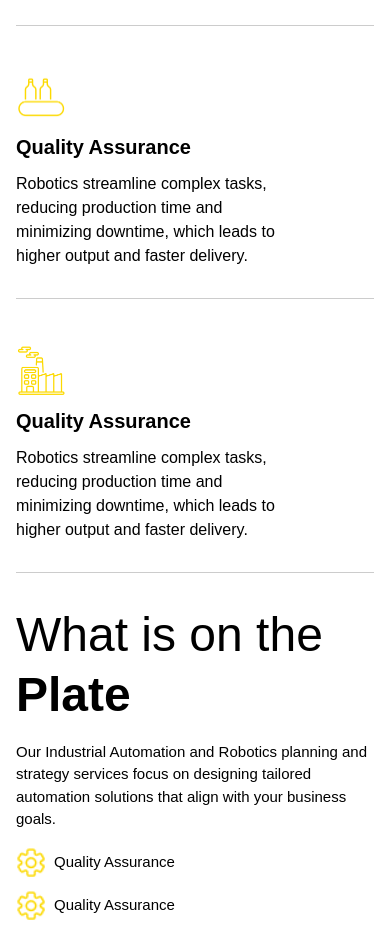
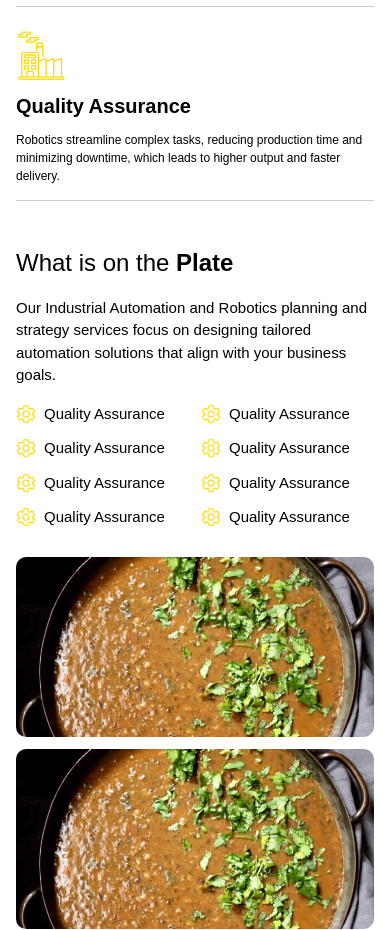
Before and after one commit to piyushpaliwalcodes/rc, a Next.js app: page /products/urad-dal in a window 390 px wide. Shown: the part 1940-2870 px from the top of the page. Built offline with nearby package versions, Linux system fonts and the light colour scheme.

Commit message:
product page refined

```diff
--- a/app/products/[specificdal]/page.tsx
+++ b/app/products/[specificdal]/page.tsx
@@ -28,12 +28,12 @@
         {
             steps.map((step,index) => {
                 return (
-                    <div className={`flex flex-row justify-between items-center py-4 md:py-[25px] px-4 md:px-[40px] hover:cursor-pointer rounded-[8px]  ${selectedStep === index ? "bg-[#FCD900] text-black" : "hover:bg-[#ffe30029] transition-all duration-200 "}`} onClick={() => setSelectedStep(index)}>
+                    <div className={`flex flex-row justify-between items-center py-3 md:py-[25px] px-4 md:px-[40px] hover:cursor-pointer rounded-[8px]  ${selectedStep === index ? "bg-[#FCD900] text-black" : "hover:bg-[#ffe30029] transition-all duration-200 "}`} onClick={() => setSelectedStep(index)}>
                         <div key={index} className="flex gap-3 md:gap-[20px] items-center w-full">
                             <p className={`text-[#FCD900] text-[28px] md:text-[50px] font-bold ${selectedStep == index ? "text-black" : ""}`}>0{index + 1}</p>
                             <div className="flex flex-col gap-1 md:gap-[5px]">
                                 <p className="font-semibold text-[16px] md:text-[20px] text-black">{step.title}</p>
-                                <p className={`text-[#81848A] text-[14px] md:text-[16px] ${selectedStep == index ? "text-black" : ""}`}>{step.description}</p>
+                                <p className={`text-[#81848A] text-[12px] md:text-[16px] ${selectedStep == index ? "text-black" : ""}`}>{step.description}</p>
                             </div>
                         </div>
                         <FaArrowRight className={`text-[#81848A] text-[22px] md:text-[30px] ${selectedStep == index ? "text-black" : ""}`} />
@@ -74,7 +74,7 @@
 
 
     const whatisontheplatedetails = {
-        title:<h1 className="text-[48px]/[60px]">What is on the <span className="font-bold">Plate</span></h1>,
+        title:<h1 className="text-[24px] md:text-[48px]/[60px]">What is on the <span className="font-bold">Plate</span></h1>,
         description:"Our Industrial Automation and Robotics planning and strategy services focus on designing tailored automation solutions that align with your business goals.",
         bulletpoints:[{
                 title:"Quality Assurance",
@@ -133,7 +133,7 @@
     }
 
    const howwepackagedetails = {
-    title:<h1 className="text-[48px]/[60px]">How we <span className="font-bold">Package</span></h1>,
+    title:<h1 className="text-[24px] md:text-[48px]/[60px]">How we <span className="font-bold">Package</span></h1>,
     description:"Through expert guidance, we focus on refining your vision, enhancing operations, and unlocking new opportunities for growth. With a collaborative approach, we empower you to make confident decisions and build a sustainable, thriving business.",
     packagedetails: [
         {
@@ -163,7 +163,7 @@
     const [selectedStep, setSelectedStep] = useState(0);
 
     return (
-        <div className="flex flex-col bg-white text-black">
+        <div className="flex flex-col bg-white text-black gap-3 md:gap-0">
             <Herosecond title={params.specificdal}/>
             <Productdetails paragraphs={productdetails.paragraphs} heroimage={productdetails.heroimage} />
             <Howwepackagedetails title={howwepackagedetails.title} packagedetails={howwepackagedetails.packagedetails} description={howwepackagedetails.description} />
--- a/components/Chooseuscard.tsx
+++ b/components/Chooseuscard.tsx
@@ -3,10 +3,10 @@
 const Chooseuscard = ({src, title, description,index}: {src: string, title: string, description: string,index:number}) =>
     {
         return (
-            <div className={`flex flex-col gap-[10px] border-b-[1px] border-black/20  py-[30px]   `}>
+            <div className={`flex flex-col gap-[10px] border-b-[1px] border-black/20  py-[15px] md:py-[30px]   `}>
                 <Image src={src} alt={title} width={50} height={50} />
                 <h1 className="text-[20px] font-semibold">{title}</h1>
-                <p className="text-[16px] w-[75%]">{description}</p>
+                <p className="text-[12px] md:text-[16px] w-full md:w-[75%]">{description}</p>
             </div>
         )
     }
--- a/components/Herowithnav.tsx
+++ b/components/Herowithnav.tsx
@@ -7,8 +7,8 @@
         <div className="h-[320px] md:h-[500px] lg:h-[655px] max-h-[655px] flex items-center justify-center relative bg-top" style={{ backgroundImage: "url('/images/aboutusbg.png')", backgroundSize: "cover", backgroundPosition: "top"}}>
             <div className="absolute inset-0 bg-black/40"></div>
             <div className="flex flex-col gap-4 md:gap-[40px] w-full max-w-full md:w-[700px] lg:w-[950px] z-10 px-4">
-                <h1 className="text-[22px] md:text-[32px] lg:text-[45px]/[60px] text-center">{title}</h1>
-                <p className="text-[14px] md:text-[16px] text-center">{description}</p>
+                <h1 className="text-[16px] md:text-[32px] lg:text-[45px]/[60px] text-center">{title}</h1>
+                <p className="text-[12px] md:text-[16px] text-center">{description}</p>
             </div>
         </div>
         </>
--- a/components/Howwepackagedetails.tsx
+++ b/components/Howwepackagedetails.tsx
@@ -7,7 +7,7 @@
             <div className="flex flex-col gap-4 md:gap-[30px] p-4 md:p-[60px]">
                 {title}
                 <p className="text-[15px] md:text-[16px]">{description}</p>
-                <div className="grid grid-cols-1 md:grid-cols-2 gap-4 md:gap-[80px] ">
+                <div className="grid grid-cols-1 md:grid-cols-2 gap-2 md:gap-[80px] ">
                     {
                         packagedetails.map((item, index) => (
                             <Chooseuscard key={index} {...item} index={index} />
--- a/components/Ourapproach.tsx
+++ b/components/Ourapproach.tsx
@@ -19,7 +19,7 @@
                         onClick={()=>setSelected(key)}
                     >
                         <img src={carddata[key].src} alt={key} className="w-[22px] h-[22px] md:w-[40px] md:h-[40px]" />
-                        <p className="text-black text-[15px] md:text-[16px] whitespace-nowrap">{carddata[key].title}</p>
+                        <p className="text-black text-[12px] md:text-[16px] whitespace-nowrap">{carddata[key].title}</p>
                     </div>
                 ))}
             </div>
@@ -137,8 +137,8 @@
     <div className="absolute top-0 left-0 w-full h-full bg-black/30"/>
     <div className="flex flex-col z-10 gap-4 md:gap-0 z-10">
     <p className="text-white font-semibold mb-2">OUR APPROACH</p>
-    <div className="flex flex-col md:flex-row justify-between items-center gap-4 md:gap-0">
-      <h1 className="text-white text-[28px] md:text-[50px]/[60px] leading-tight">
+    <div className="flex flex-col md:flex-row justify-between items-center  md:gap-0">
+      <h1 className="text-white text-[28px] md:text-[50px]/[60px] leading-tight w-full">
         Empowering sustainable <br />
         <span className="font-bold">growth in industry</span>
       </h1>
@@ -154,10 +154,10 @@
     <Selectioncard carddata={carddata} selected={selected} setSelected={setSelected} />
   </div>
 
-  <div className="flex flex-col p-4 md:p-[60px] gap-6 md:gap-0">
+  <div className="flex flex-col p-4 md:p-[60px] gap-2 md:gap-0">
     <p className="text-black/40 font-semibold mb-2">OUR HISTORY</p>
-    <div className="flex flex-col md:flex-row justify-between items-center gap-4 md:gap-0">
-      <h1 className="text-black text-[28px] md:text-[50px]/[60px] leading-tight">
+    <div className="flex flex-col md:flex-row justify-between items-center gap-2 md:gap-0 w-full">
+      <h1 className="text-black text-[28px] md:text-[50px]/[60px] leading-tight w-full">
       Foundation of excellences <br />
         <span className="font-bold">in industry</span>
       </h1>
--- a/components/Twentyfiveplus.tsx
+++ b/components/Twentyfiveplus.tsx
@@ -22,23 +22,23 @@
     ]
     return (
         <div className="flex flex-col-reverse lg:flex-row w-full justify-between p-4 md:p-[60px] text-black gap-6 md:gap-0">
-            <div className="flex justify-center w-full lg:w-auto">
-                <Image src="/images/25+.png" alt="25plus" width={427} height={650} className="w-full max-w-[220px] md:max-w-[350px] lg:max-w-[600px] h-[180px] md:h-[220px] lg:h-[650px] object-contain flex-shrink-0 mx-auto mt-6 lg:mt-0"/>
+            <div className="flex justify-center w-full lg:w-auto ">
+                <Image src="/images/25+.png" alt="25plus" width={427} height={650} className="w-full h-full max-w-full] md:max-w-[350px] lg:max-w-[600px] h-[180px] md:h-[220px] lg:h-[650px] object-contain flex-shrink-0 mx-auto mt-6 lg:mt-0"/>
             </div>
             <div className="w-full md:w-[633px] flex flex-col gap-6 md:gap-[30px] mx-auto">
                 <Highlight/>
-                <div className="flex flex-col md:flex-row gap-4 md:gap-[30px] justify-between w-full">
+                <div className="flex flex-row gap-4 md:gap-[30px] justify-between w-full">
                     <div className="flex flex-col gap-2 md:gap-[10px] w-full md:w-auto">
                         {bulletpoints.map((bulletpoint,index)=>(
                             <div key={index} className="flex gap-2 md:gap-[8px] items-center">
                                 <Image src={bulletpoint.image} alt={bulletpoint.title} width={40} height={40} className="w-[24px] h-[24px] md:w-[30px] md:h-[30px] object-cover"/>
-                                <p className="text-[14px] md:text-base">{bulletpoint.title}</p>
+                                <p className="text-[12px] md:text-base">{bulletpoint.title}</p>
                             </div>
                         ))}
                         <YellowButton className="mt-4 md:mt-[30px] w-full" text='Contact Us' link='/contactus'/>
                     </div>
-                    <div className="bg-[#F5F5F5] w-full md:w-[300px] rounded-[10px] mt-4 md:mt-0">
-                        <Image src="/images/rating.png" alt="25plus" width={1000} height={1000} className="w-full h-auto object-cover rounded-[10px]"/>
+                    <div className="bg-[#F5F5F5] w-[80%] h-[80px] md:h-auto md:w-[300px] rounded-[10px]  md:mt-0 ">
+                        <Image src="/images/rating.png" alt="25plus" width={1000} height={1000} className="w-full md:h-auto object-cover rounded-[10px]"/>
                     </div>
                 </div>
             </div>
--- a/components/Whatisontheplate.tsx
+++ b/components/Whatisontheplate.tsx
@@ -7,17 +7,17 @@
         <div className="flex flex-col gap-4 md:gap-[30px] p-4 md:p-[60px]">
           {title}
           <p className="text-[15px] md:text-base">{description}</p>
-          <div className={`grid grid-cols-1 ${formachines ? "md:grid-cols-3" : "md:grid-cols-4"} gap-3 md:gap-[30px]`}>
+          <div className={`grid grid-cols-2 ${formachines ? "md:grid-cols-3" : "md:grid-cols-4"} gap-3 md:gap-[30px]`}>
               {
                   bulletpoints.map((item,index)=>(
                       <div  className="flex items-center gap-2 md:gap-[10px]" key={index}>
-                          <Image src={item.icon} alt={item.title} width={30} height={30} />
+                          <Image src={item.icon} alt={item.title} width={30} height={30} className="w-[20px] h-[20px] md:w-[30px] md:h-[30px]" />
                           <h1 className="text-[15px] md:text-base">{item.title}</h1>
                       </div>
                   ))
               }
           </div>
-          <div className={`grid grid-cols-1 ${formachines?"md:grid-cols-2":"md:grid-cols-3"} gap-2 md:gap-[20px] mt-3`}>
+          <div className={`grid grid-cols-1 ${formachines?"md:grid-cols-2":"md:grid-cols-3"} gap-3 md:gap-[20px] mt-3`}>
               {
                   images.map((item,index)=>(
                       <Image key={index} src={item.src} alt={item.alt} width={407} height={394}  className="max-h-[180px] md:max-h-[394px] w-full rounded-[10px] object-cover"/>
```
